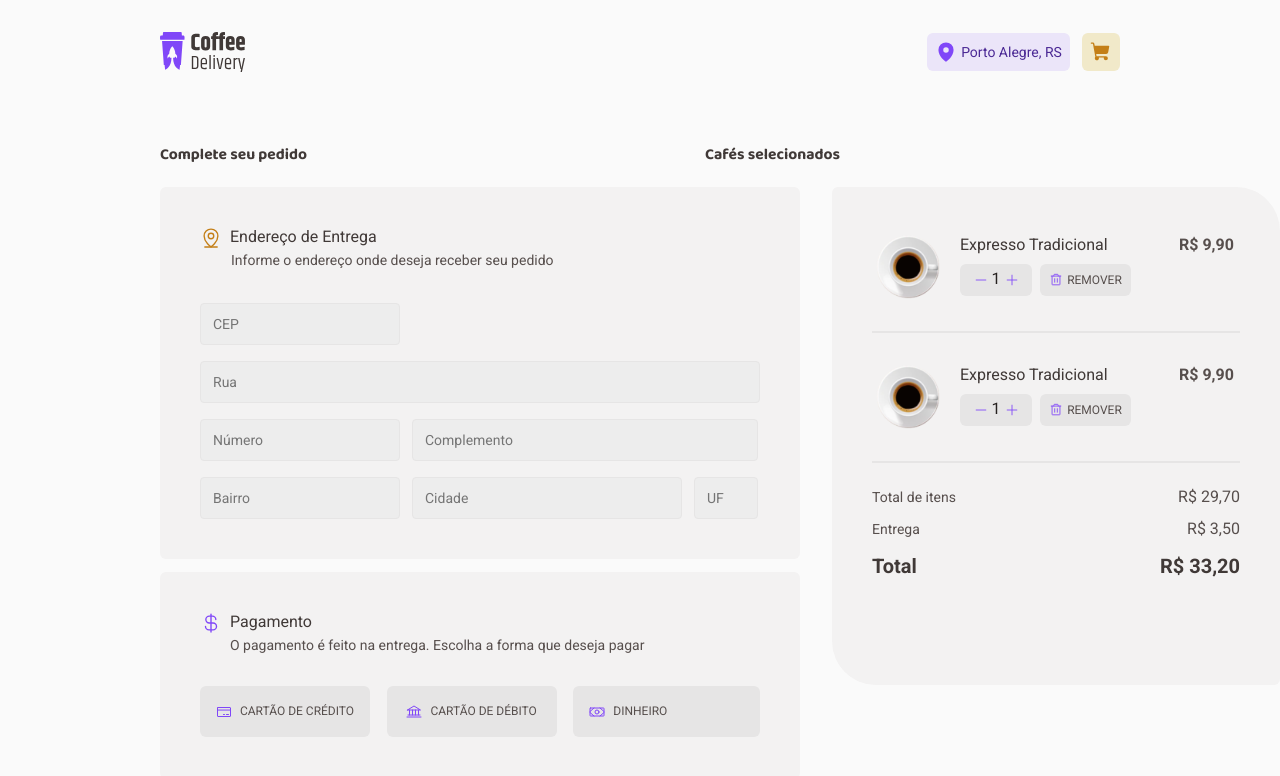
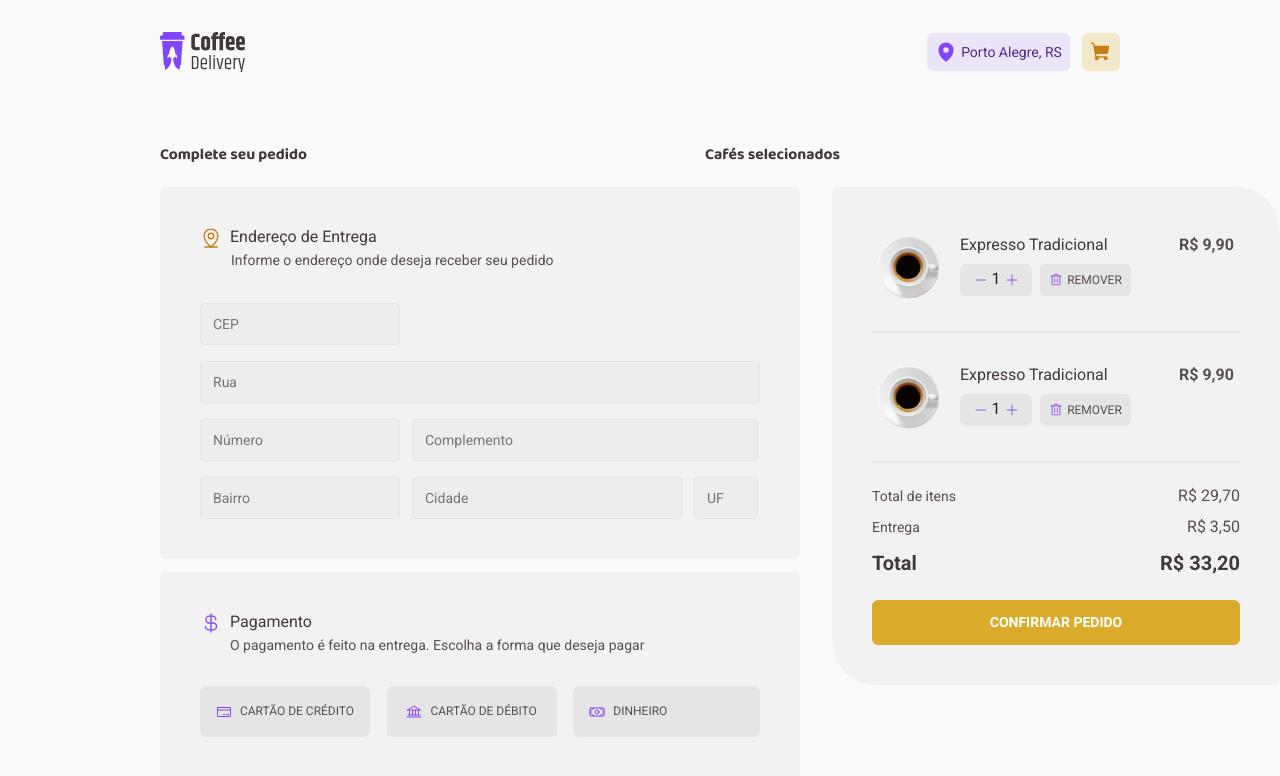
Before and after one commit to leticea/coffee-delivery, a React (Vite) app: page /cart in a window 1280 px wide. Shown: the top 776 px of the page. Built offline with nearby package versions, Linux system fonts and the light colour scheme.

Commit message:
feat(Cart): button styles

```diff
--- a/src/pages/Cart/index.tsx
+++ b/src/pages/Cart/index.tsx
@@ -9,6 +9,7 @@ import {
   PaymentInfo,
   PaymentMethods,
   QuantityButtons,
+  RemoveButton,
   SelectedCoffeeCard,
   Title,
 } from "./styles";
@@ -97,10 +98,10 @@ export function Cart() {
                   <Plus size={14} />
                 </QuantityButtons>
 
-                <Button>
+                <RemoveButton>
                   <Trash size={14} />
                   Remover
-                </Button>
+                </RemoveButton>
               </ButtonsContainer>
             </div>
           </div>
@@ -119,10 +120,10 @@ export function Cart() {
                   <Plus size={14} />
                 </QuantityButtons>
 
-                <Button>
+                <RemoveButton>
                   <Trash size={14} />
                   Remover
-                </Button>
+                </RemoveButton>
               </ButtonsContainer>
             </div>
           </div>
@@ -141,6 +142,7 @@ export function Cart() {
             Total <span>R$ 33,20</span>
           </h1>
         </Amount>
+        <Button>Confirmar pedido</Button>
       </OrderCard>
     </>
   );
--- a/src/pages/Cart/styles.ts
+++ b/src/pages/Cart/styles.ts
@@ -324,7 +324,7 @@ export const QuantityButtons = styled.span`
   }
 `;
 
-export const Button = styled.button`
+export const RemoveButton = styled.button`
   width: 9.1rem;
   height: 3.2rem;
   display: flex;
@@ -389,3 +389,26 @@ export const Amount = styled.section`
     }
   }
 `;
+
+export const Button = styled.button`
+  width: 36.8rem;
+  height: 4.6rem;
+  padding: 1.2rem 0.8rem;
+  margin-top: 2.4rem;
+
+  border: none;
+  cursor: pointer;
+  border-radius: 6px;
+
+  background: ${(props) => props.theme["yellow-400"]};
+
+  font-weight: 700;
+  font-size: 1.4rem;
+  text-transform: uppercase;
+
+  color: ${(props) => props.theme["white"]};
+
+  &:hover {
+    background: ${(props) => props.theme["yellow-600"]};
+  }
+`;
```
